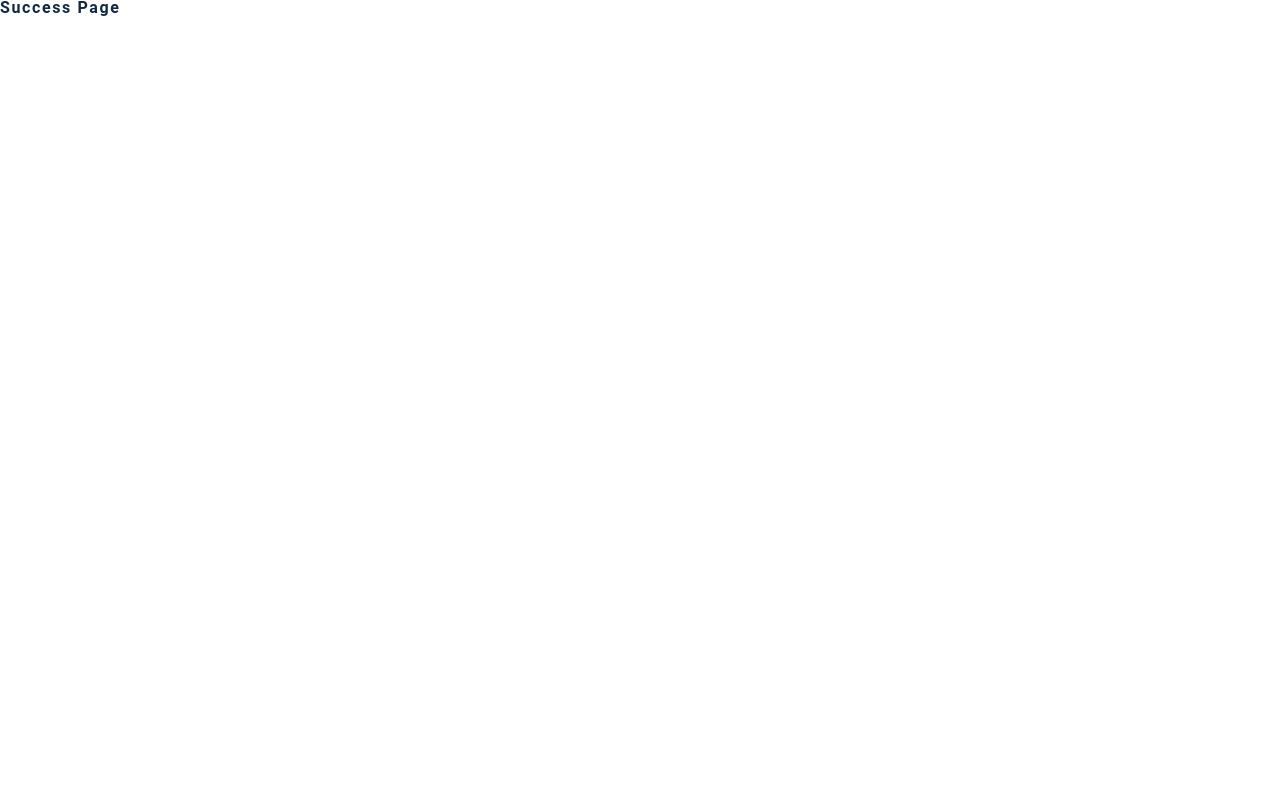
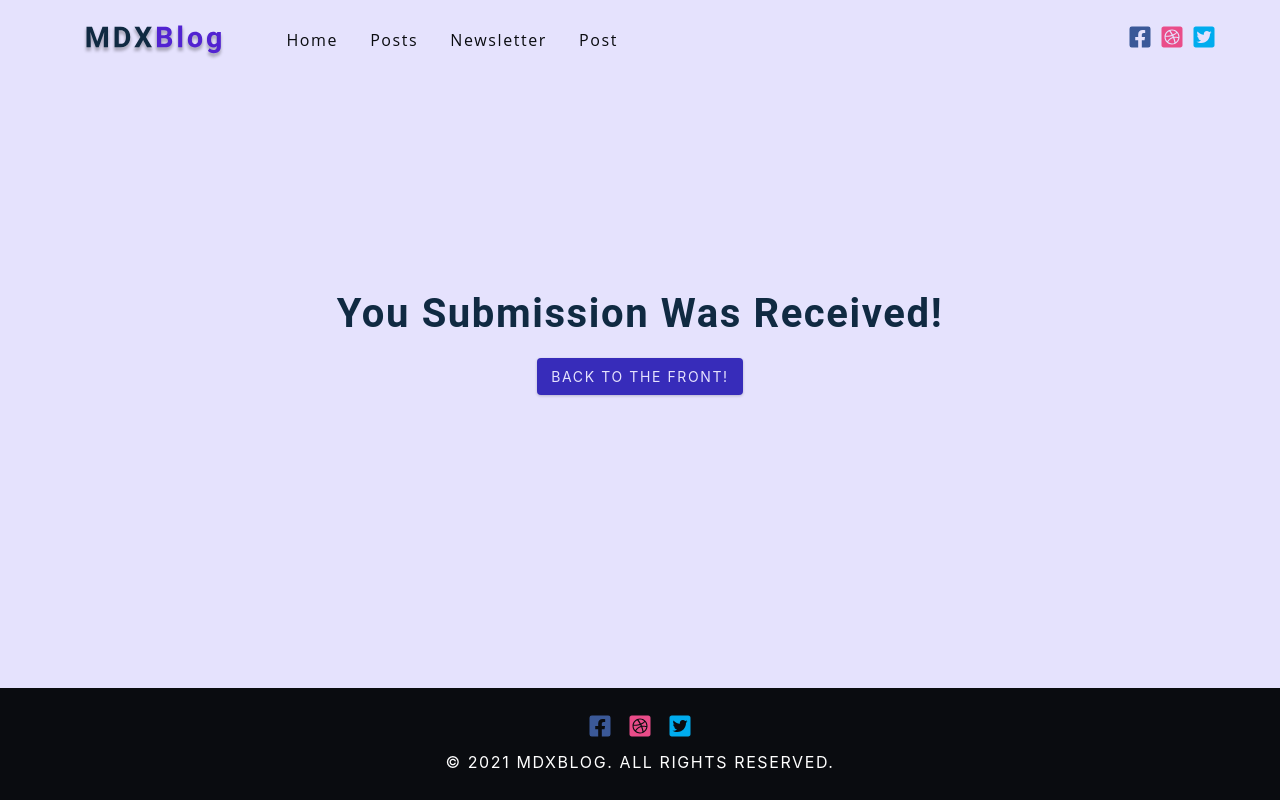
Before and after one commit to ryan258/mdx-blog, a Gatsby site: page /success in a window 1280 px wide. Built offline with nearby package versions, Linux system fonts and the light colour scheme; Gatsby itself is replaced by a stand-in of ours.

Commit message:
Develop /success page for newslett subscription form

```diff
--- a/src/pages/success.js
+++ b/src/pages/success.js
@@ -3,7 +3,16 @@ import Layout from '../components/Layout'
 import { Link } from 'gatsby'
 const Success = () => {
   return (
-    <h4>success page</h4>
+    <Layout>
+      <section className="success-page">
+        <div className="page-center">
+          <h2>You submission was received!</h2>
+          <Link to="/" className="btn">
+            Back to the Front!
+          </Link>
+        </div>
+      </section>
+    </Layout>
   )
 }
 
```
